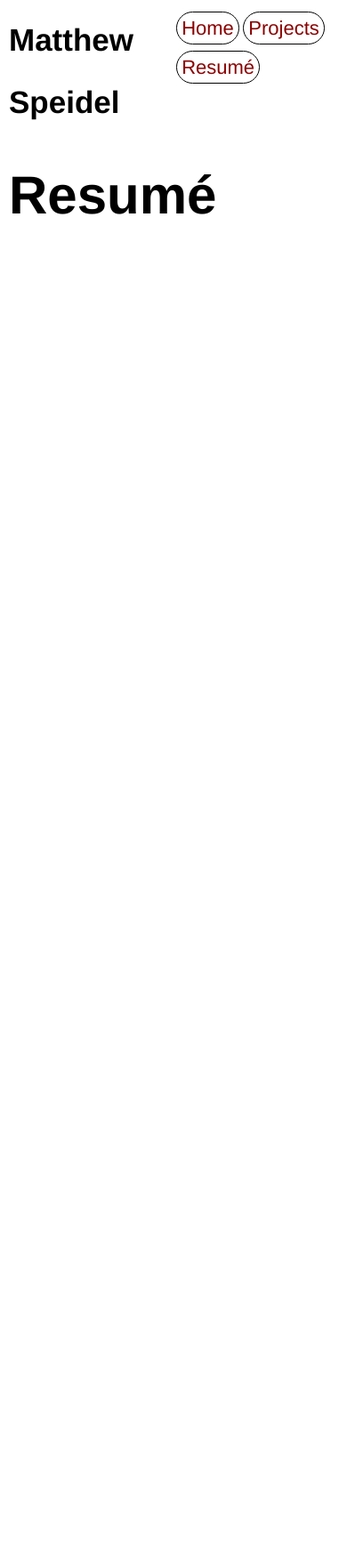
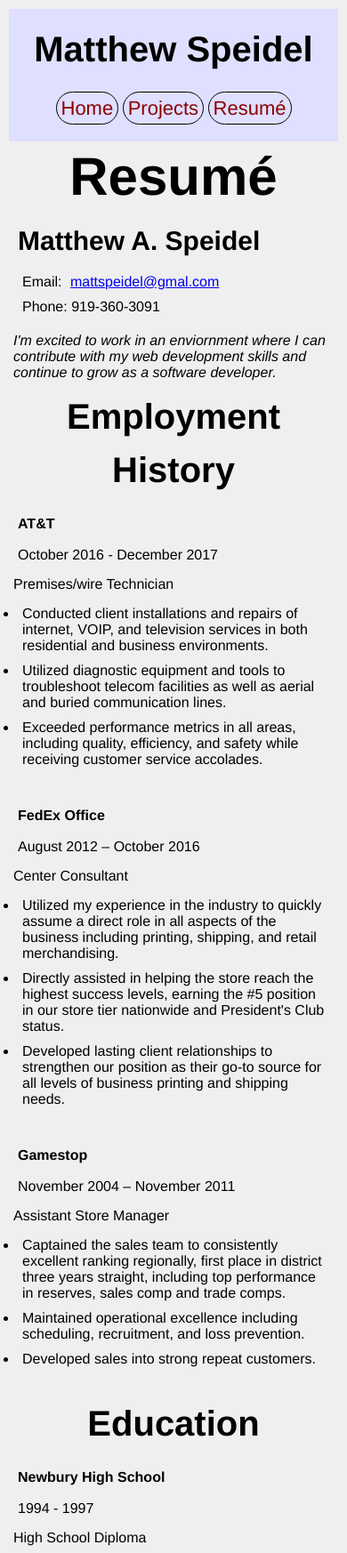
Before and after one commit to mattspeidel/portfolio, a plain HTML site: page portfolio/resume.html in a window 390 px wide. Shown: the top 1746 px of the page at 89% size. Before the commit the page ends 844 px from the top, so only its background shows below. Drawn offline with Linux system fonts and the light colour scheme.

Commit message:
add content to resume.html and adjusted styling to accomodate mobile and light styling overall

```diff
--- a/portfolio/resume.html
+++ b/portfolio/resume.html
@@ -8,14 +8,95 @@
     <link rel="stylesheet" href="style.css">
 </head>
 <body>
+    <div class="headbar">
         <div class="container">
             <p class="header">Matthew Speidel</p>
-        <nav>
+            <nav class="links">
                 <a class="navlinks" href="index.html">Home</a>
                 <a class="navlinks" href="projects.html">Projects</a>
                 <a class="navlinks" href="resume.html">Resumé</a>
             </nav>
         </div>
+    </div>
     <p class="bigname bigname-proj">Resumé</p>
+    <div class="container">
+        <p class="reshead">Matthew A. Speidel</p>
+        <div>
+            <p>Email: <a href="mailto:mattspeidel@gmail.com">mattspeidel@gmal.com</a></p>
+            <p>Phone: 919-360-3091</p>
+        </div>
+    </div>
+    <p class="italictext">I'm excited to work in an enviornment where I can contribute with my web development skills and continue to grow as a software developer.</p>
+    <p class="header">Employment History</p>
+    <div class="container">
+        <p class="boldtext">AT&T</p>
+        <p>October 2016 - December 2017</p>
+    </div>
+    <p>Premises/wire Technician</p>
+    <ul class="listmargin">
+        <li>Conducted client installations and repairs of internet,
+                VOIP, and television services in both residential
+                and business environments.</li>
+        <li>Utilized diagnostic equipment and tools to
+                troubleshoot telecom facilities as well as aerial
+                and buried communication lines.</li>
+        <li>Exceeded performance metrics in all areas,
+                including quality, efficiency, and safety while receiving customer service accolades.</li>
+    </ul>
+    <br>
+    <div class="container">
+            <p class="boldtext">FedEx Office</p>
+            <p>August 2012 – October 2016</p>
+        </div>
+    <p>Center Consultant</p>
+    <ul class="listmargin">
+        <li>Utilized my experience in the industry to
+                quickly assume a direct role in all aspects of the business including printing, shipping, and retail merchandising.</li>
+        <li>Directly assisted in helping the store reach the highest success levels, earning the #5 position in our store tier nationwide and President's Club status.</li>
+        <li>Developed lasting client relationships to strengthen our position as their go-to source for all levels of business printing and shipping needs.</li>
+    </ul>
+    <br>
+    <div class="container">
+            <p class="boldtext">Gamestop</p>
+            <p>November 2004 – November 2011</p>
+        </div>
+    <p>Assistant Store Manager</p>
+    <ul class="listmargin">
+        <li>Captained the sales team to consistently
+                excellent ranking regionally, first place in district three years straight, including top performance in reserves, sales comp and trade comps.</li>
+        <li>Maintained operational excellence including scheduling, recruitment, and loss prevention.</li>
+        <li>Developed sales into strong repeat customers.</li>
+    </ul>
+    <br>
+    <p class="header">Education</p>
+    <div class="container">
+            <p class="boldtext">Newbury High School</p>
+            <p>1994 - 1997</p>
+        </div>
+    <p>High School Diploma</p>
+    <br>
+    <p class="header">Qualifications</p>
+    <ul class="listmargin">
+        <li>CAT5 & 6 wiring and termination</li>
+        <li>Fiber wiring and termination 3M&trade; Crimplok&trade;</li>
+        <li>Coaxial wiring and termination</li>
+        <li>Copper wire line testing</li>
+        <li>Telecom equipment installation/configuration</li>
+        <li>Retail management and store operations</li>
+        <li>Inventory management and shrink control</li>
+        <li>Personnel hiring and performance review</li>
+        <li>Customer service and arbitration</li>
+        <li>Outsource vendor communication</li>
+        <li>Print production</li>
+        <li>Litigation document handling</li>
+        <li>Leveraging multichannel production project management</li>
+        <li>FedEx shipping and packaging</li>
+        <li>Document creation using Adobe Creative Suite</li>
+        <li>Proficiency with Microsoft Office</li>
+        <li>PC hardware assembly, installation, and diagnostics</li>
+        <li>Home theater installation and consulting</li>
+    </ul>
+    <p class="header">Skills</p>
+    <p>Microsoft Windows, Linux (multiple distros), Microsoft Office (Word, Excel, Powerpoint, Outlook), Adobe Creative Suite (Photoshop, Acrobat, InDesign, Illustrator)</p>
 </body>
 </html>
--- a/portfolio/style.css
+++ b/portfolio/style.css
@@ -2,12 +2,71 @@
     box-sizing: border-box;
     font-family: 'Helvetica', Arial, Sans-serif;
     margin: 0;
+    padding: 5px;
+}
+.header {
+    font-size: 40px;
+    font-weight: bold;
+    line-height: 1.5;
+    text-align: center;
+}
+img {
+    display: block;
+    width: 100%;
+    height: auto;
+    max-width: 100%;
+}
+.links {
+    text-align: center;
+    padding-top: 10px;
+}
+.navlinks {
+    text-decoration: none;
+    color: darkred;
+    padding: 5px;
+    font-size: 22px;
+    border: 1px solid black;
+    border-radius: 20px;
+    line-height: 2;
+}
+.headbar {
+    background-color: #dfdfff;
+}
+body {
+    background-color: #efefef;
+}
+.bigname {
+    font-size: 60px;
+    text-align: center;
+    font-weight: bold;
+}
+.reshead {
+    font-size: 30px;
+    font-weight: bold;
+    line-height: 1.5;
+}
+.boldtext {
+    font-weight: bold;
+    line-height: 2;
+}
+.italictext {
+    font-style: italic;
+}
+.listmargin {
+    margin-left: 5px;
+}
+@media screen and (min-width: 990px) {
+
+* {
+    box-sizing: border-box;
+    font-family: 'Helvetica', Arial, Sans-serif;
+    margin: 10px;
     padding: 0;
 }
 .container {
     display: flex;
     justify-content: space-between;
-    margin: 10px;
+    margin: 0;
 }
 .container2 {
     display: flex;
@@ -17,6 +76,7 @@
     font-size: 35px;
     font-weight: bold;
     line-height: 2;
+    text-align: left;
 }
 .navlinks {
     text-decoration: none;
@@ -36,13 +96,8 @@
     line-height: 2;
     background-color: lightgray;
 }
-img {
-    display: block;
-    width: 100%;
-    height: auto;
-  }
 .image1 {
-    width: 800px;
+    max-width: 50%;
 }
 .paragraph {
     width: 45%;
@@ -52,7 +107,9 @@ img {
     font-size: 60px;
     font-weight: bold;
     line-height: 2;
+    text-align: left;
 }
 .bigname-proj {
     margin-left: 10px;
 }
+}
```
Also changed, not shown: portfolio/index.html (+7 -3 lines), portfolio/projects.html (+4 -2 lines). Lines whose indentation alone changed are shown as unchanged.
